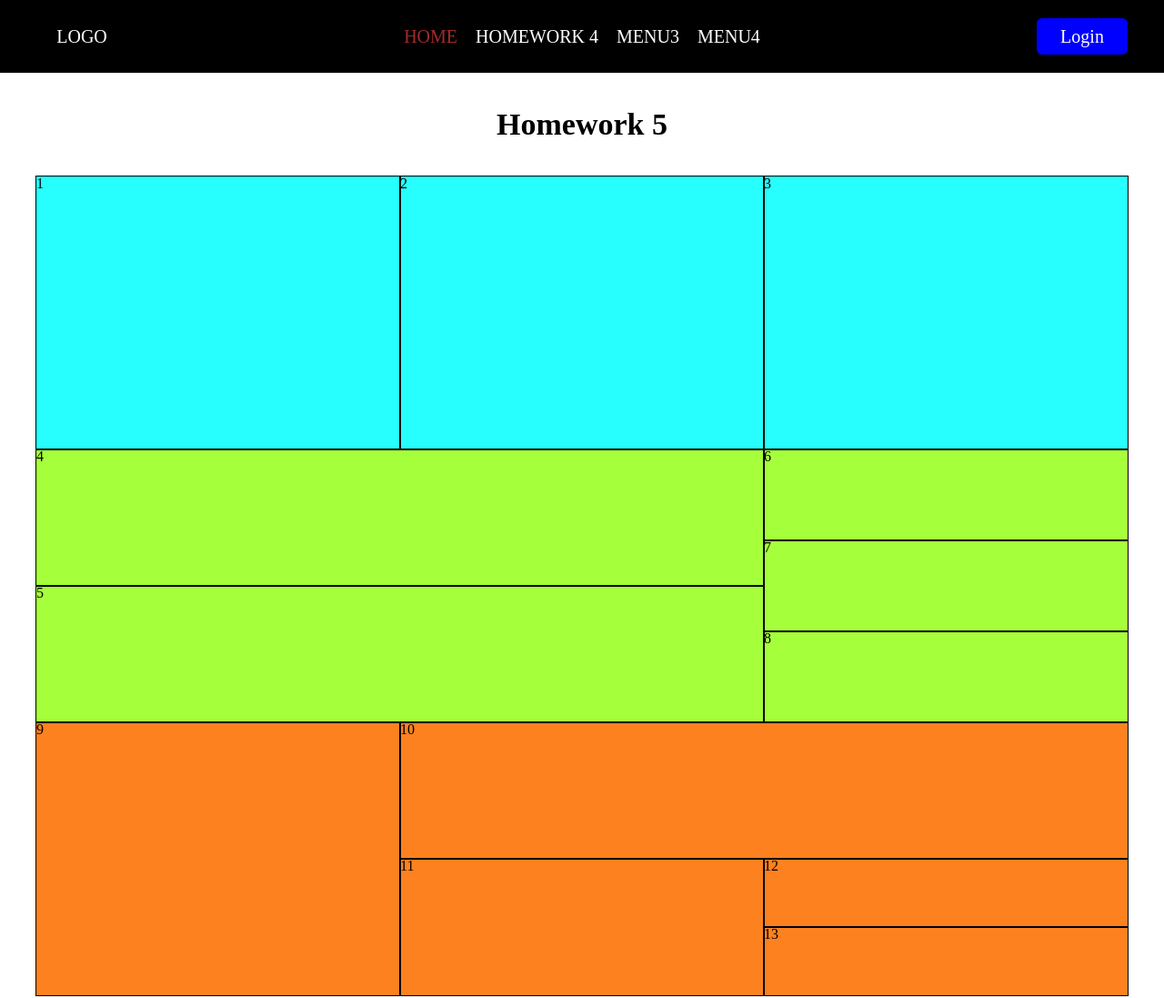
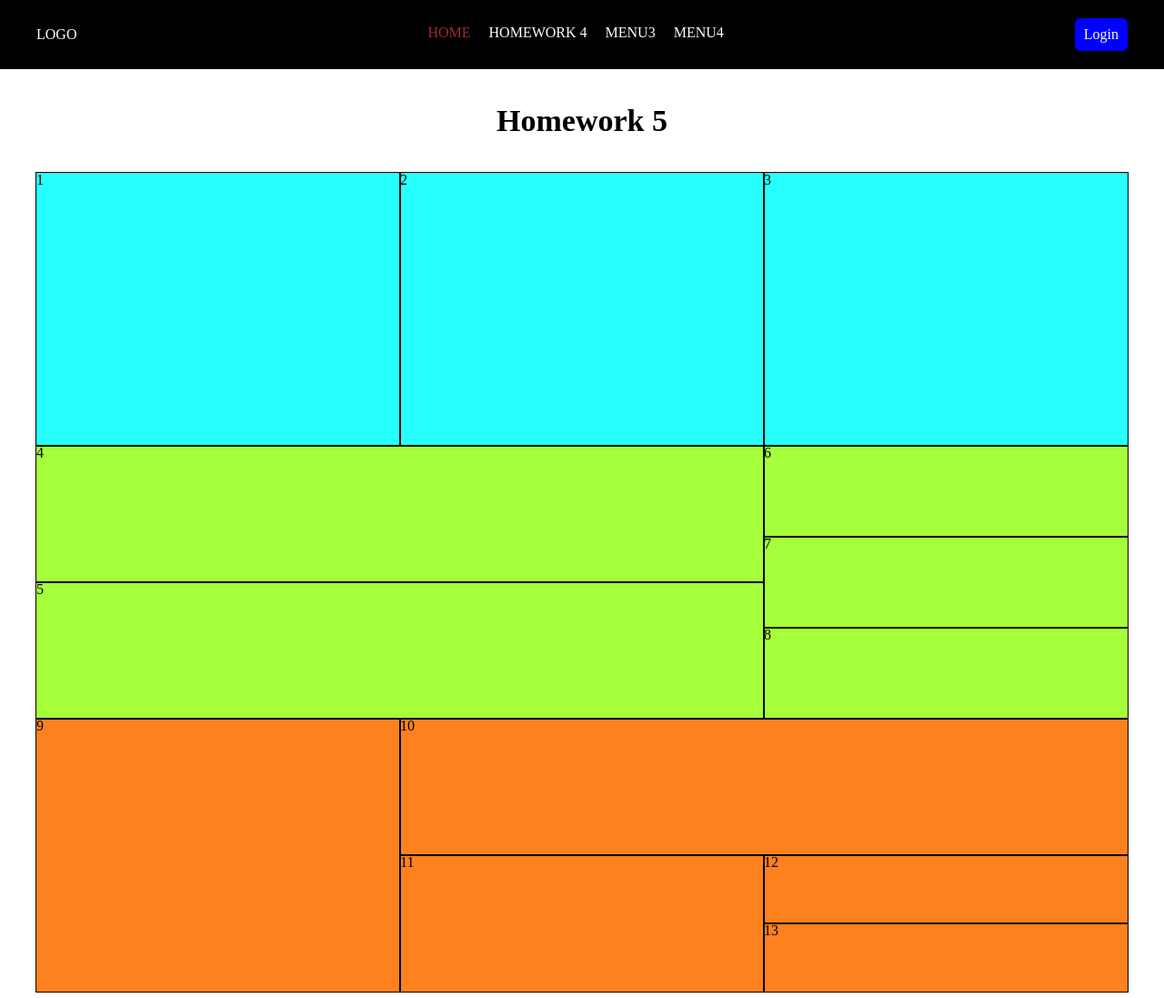
Before and after one commit to Enmz/homework-5, a plain HTML site: page index.html in a window 1280 px wide. Shown: the top 1097 px of the page at 91% size. Drawn offline with Linux system fonts and the light colour scheme.

Commit message:
changed menu

```diff
--- a/css/styles.css
+++ b/css/styles.css
@@ -1,78 +1,83 @@
 @import url('reset.css');
 
 a {
-  color: inherit;
-  text-decoration: none;
+	/* color: inherit; */
+	text-decoration: none;
 }
+
+/* Global */
 
 .container {
   width: 1200px;
   margin: 0 auto;
 }
 
+
 /* Header */
 
 .header {
-  background: black;
+  background: #000;
   padding: 20px 0;
-  color: white;
+  color: #fff;
 
 }
 
 .header_container {
-  font-size: 0;
-  text-align: center;
+  display: flex;
+  justify-content: space-between;
+  align-items: center;
 }
 
 .logo, .login, .header_menu {
-  display: inline-block;
-  font-size: 20px;
-  vertical-align: middle;
 }
 
 .logo {
-  width: 100px;
   text-transform: uppercase;
+  color: #fff;
 }
 
-.header_menu {
-  width: 1000px;
-  font-size: 0px;
+.menu {
+  display: flex;
+  gap: 20px;
 }
 
-.header_menu > li {
-  display: inline-block;
-  font-size: 20px;
+.menu > li {
   text-transform: uppercase;
+  padding-bottom: 3px;
+  border-bottom: 2px solid transparent;
 }
 
-.header_menu > li a {
-  color: white;
+.menu > li:hover {
+	border-color: red;
 }
 
-.header_menu > li a.active {
+.menu > li a {
+  color: #fff;
+}
+
+.menu > li a:hover {
+  color: orange;
+}
+
+.menu > li a:active {
+  color: blue;
+}
+
+.menu > li a.active {
   color: brown;
 }
 
-.header_menu > li:active {
-  color: blue;
-}
-
-.header_menu > li:hover {
-  color: orange;
-}
-
-.header_menu > li + li {
-  margin-left: 20px;
-}
-
 .login {
-  width: 100px;
   padding: 10px;
   background: blue;
+  color: #fff;
   border-radius: 6px;
 }
 
+.login:hover {
+	background: #fff;
+	color: #000;
+}
 
 /* Mainpage (homework 5) */
 
--- a/index.html
+++ b/index.html
@@ -9,7 +9,7 @@
   <header class="header">
     <div class="container header_container">
       <a class="logo" href="#">Logo</a>
-      <ul class="header_menu">
+      <ul class="menu">
         <li>
           <a class="active" href="index.html">Home</a>
         </li>
```
Also changed, not shown: pages/hw4.html (+1 -1 lines).
